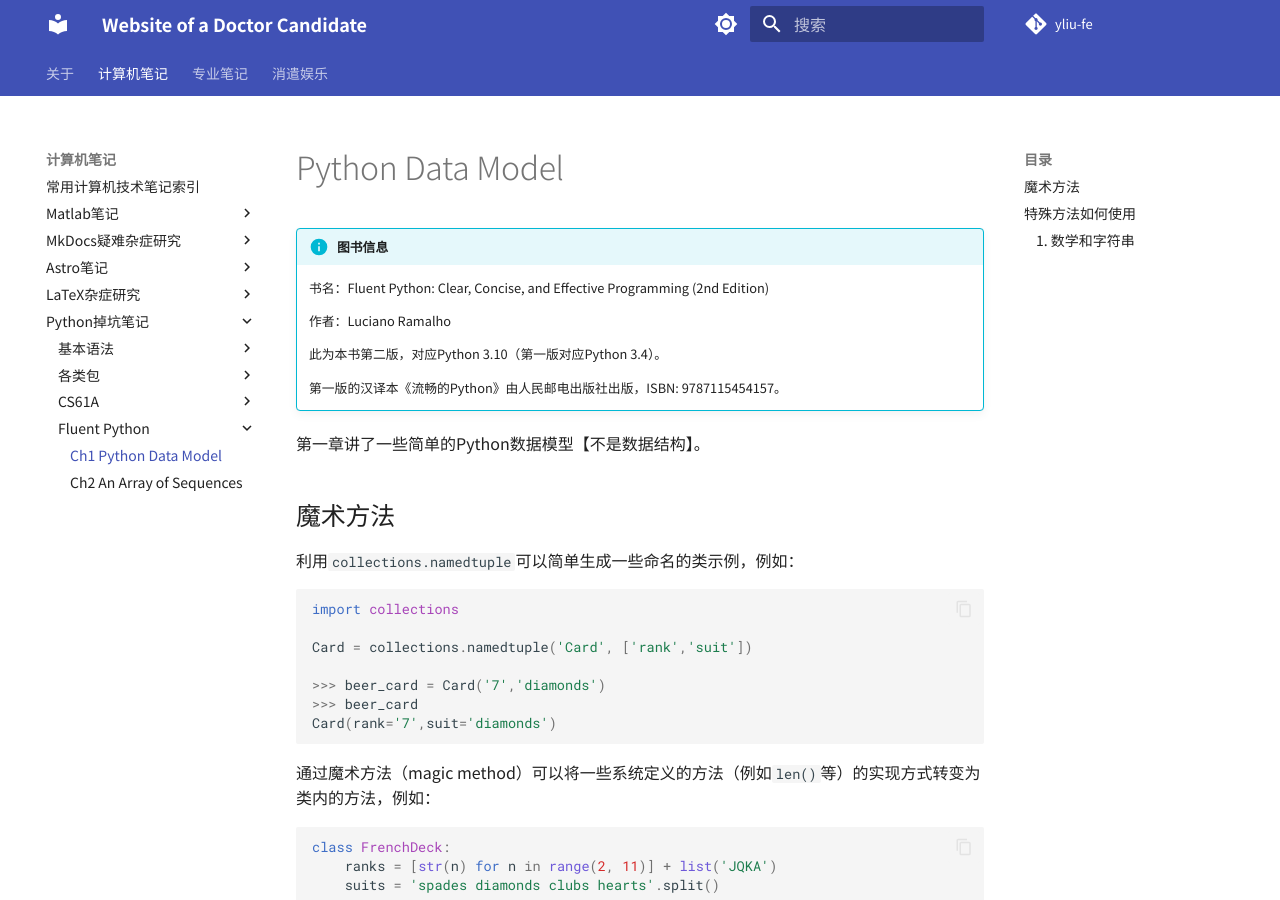
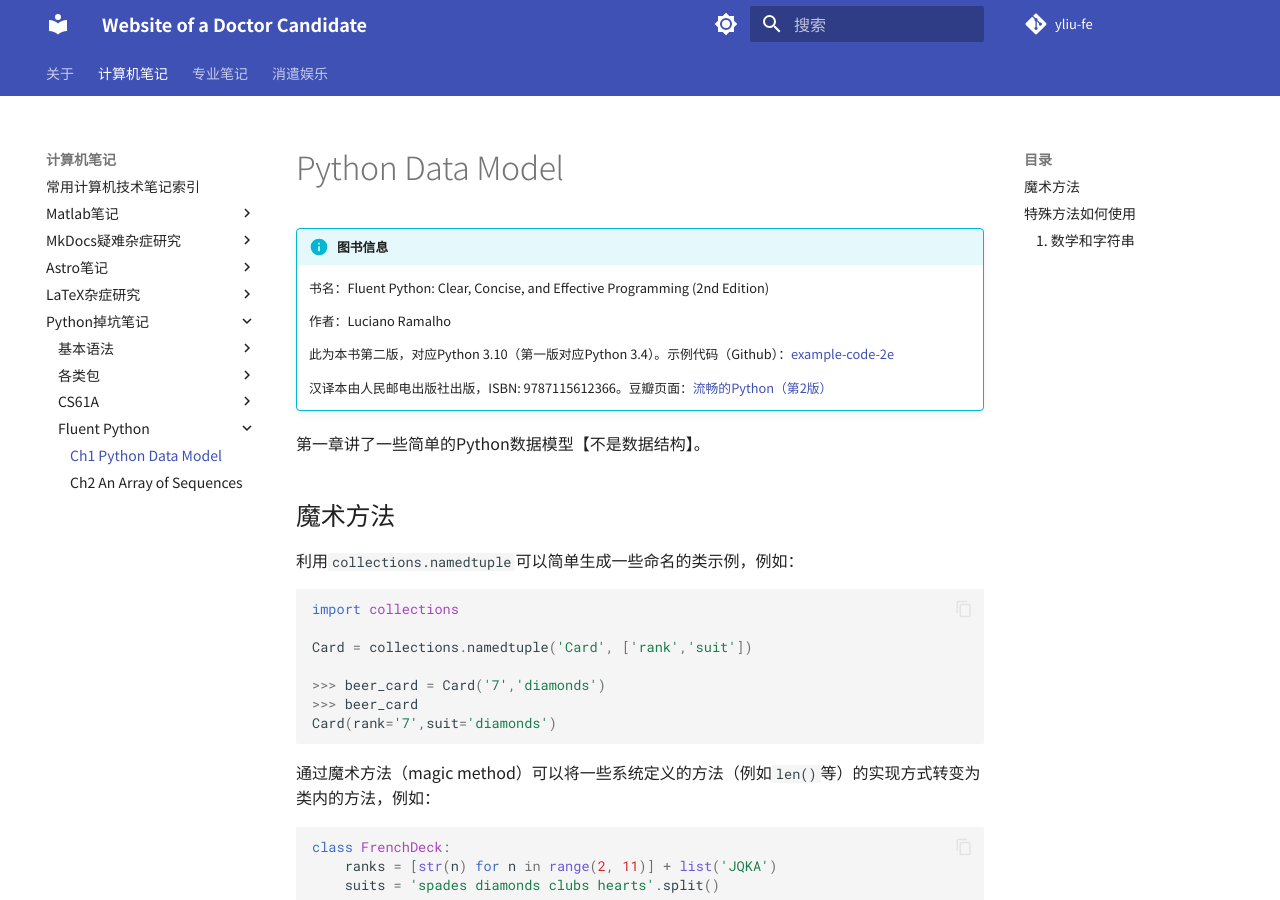
Before and after one commit to yliu-fe/yliu-fe.github.io, an MkDocs documentation site: the page built from docs/Techs/Notes for Python/FluentPython/1 Python Data Model.md, in a window 1280 px wide and 900 px high. Built offline with MkDocs 1.6.1 and Material for MkDocs 9.7.7, drawn with Linux system fonts in a browser that asks for light colours; comment, search, counter and statistics services are not loaded.

Commit message:
UPD: change book's basic information

```diff
--- a/docs/Techs/Notes for Python/FluentPython/1 Python Data Model.md
+++ b/docs/Techs/Notes for Python/FluentPython/1 Python Data Model.md
@@ -11,9 +11,9 @@ comments: true
 
 作者：Luciano Ramalho
 
-此为本书第二版，对应Python 3.10（第一版对应Python 3.4）。
+此为本书第二版，对应Python 3.10（第一版对应Python 3.4）。示例代码（Github）：[example-code-2e](https://github.com/fluentpython/example-code-2e)
 
-第一版的汉译本《流畅的Python》由人民邮电出版社出版，ISBN: 9787115454157。
+汉译本由人民邮电出版社出版，ISBN: 9787115612366。豆瓣页面：[流畅的Python（第2版）](https://book.douban.com/subject/36342440/)
 ///
 
 第一章讲了一些简单的Python数据模型【不是数据结构】。
```
